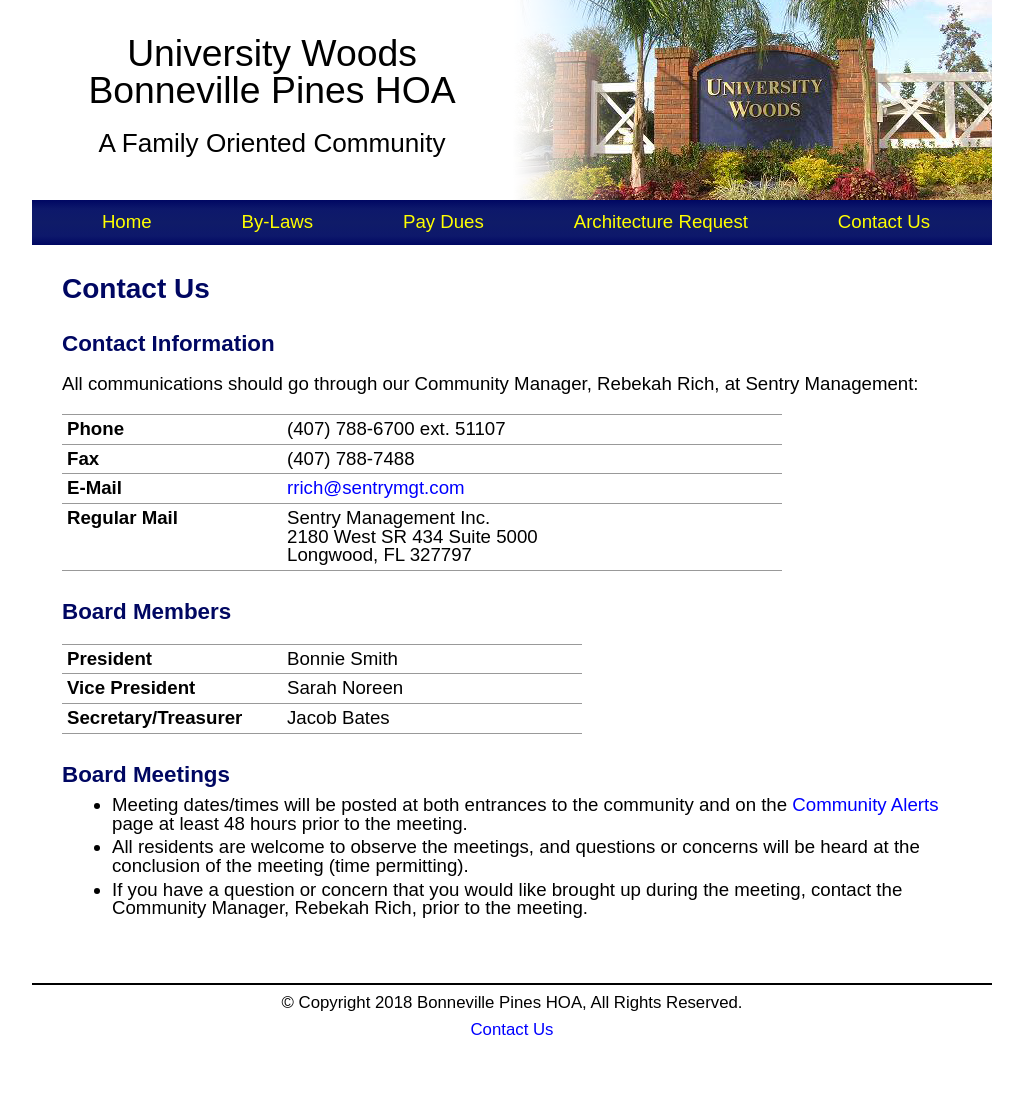
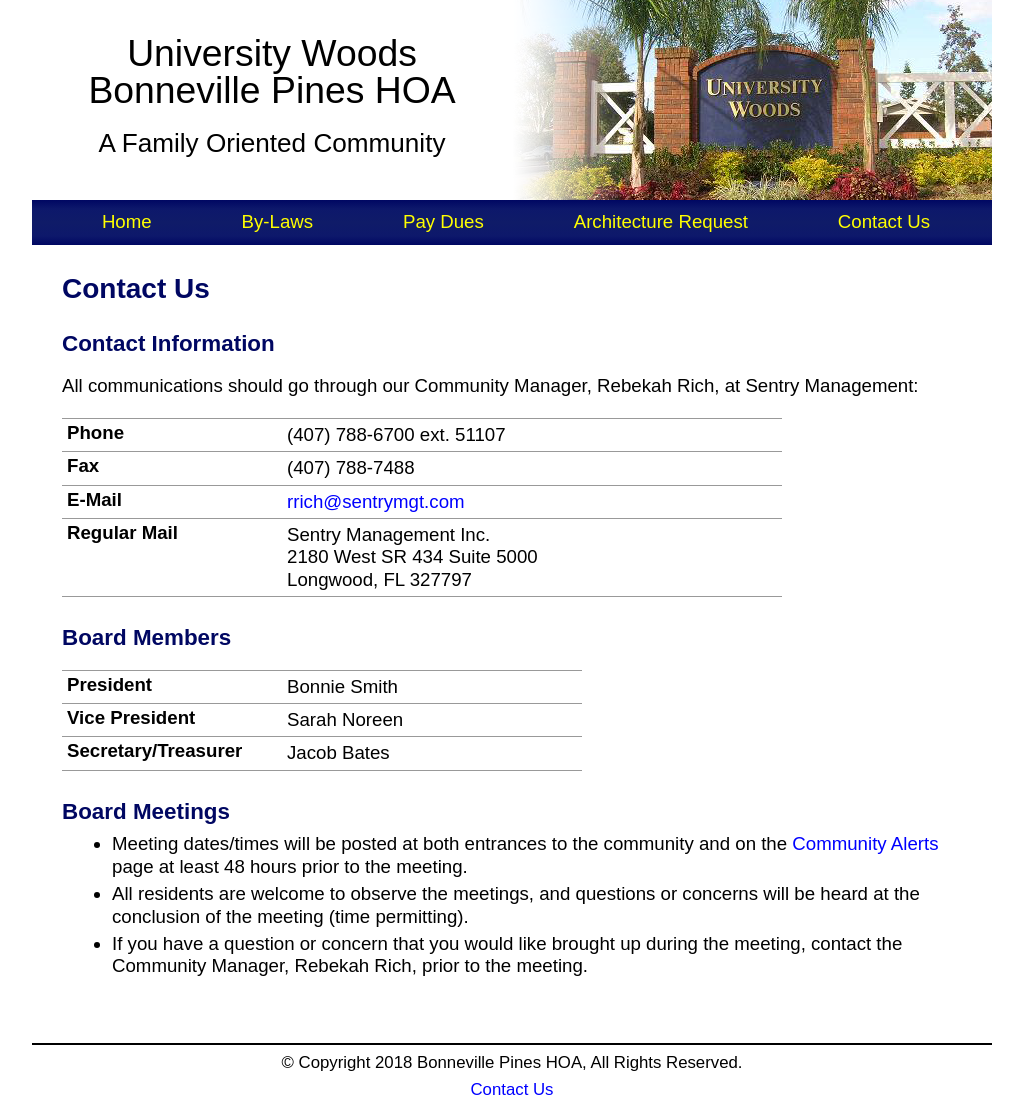
Before and after one commit to bphoa/website, a Jekyll site: the page built from contact.md, in a window 1280 px wide. Shown: the whole page, without its empty margins (128-1151 px from the left). Built offline with Jekyll 4.4.1, drawn with Linux system fonts in a browser that asks for light colours; before the commit the page ends 1059 px from its top, so only the background shows below that.

Commit message:
Increase line height for text all around the site.

```diff
--- a/_includes/head.html
+++ b/_includes/head.html
@@ -1,4 +1,4 @@
 <head>
     <title>Bonneville Pines HOA - {% if page.title %}{{ page.title }}{% else %}{{ site.title }}{% endif %}</title>
-    <link rel="stylesheet" href="{{ "assets/css/main.css" | prepend: site.baseurl }}?c=20180713">
+    <link rel="stylesheet" href="{{ "assets/css/main.css" | prepend: site.baseurl }}?c=201807132">
 </head>
--- a/assets/css/main.css
+++ b/assets/css/main.css
@@ -8,6 +8,10 @@
 body {
 	font-size: 14pt;
 	font-family: Arial, Helvetica, sans-serif;
+}
+
+article p, article li, article dl dd{
+	line-height: 120%;
 }
 
 a:link,a:visited {
```
